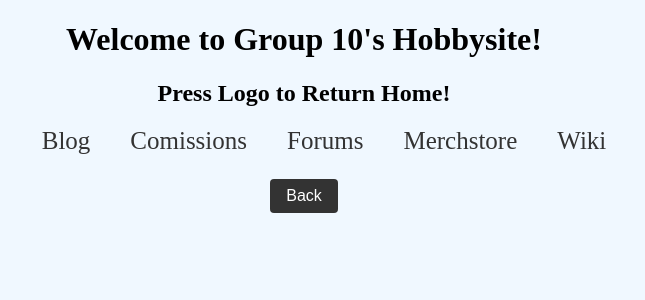
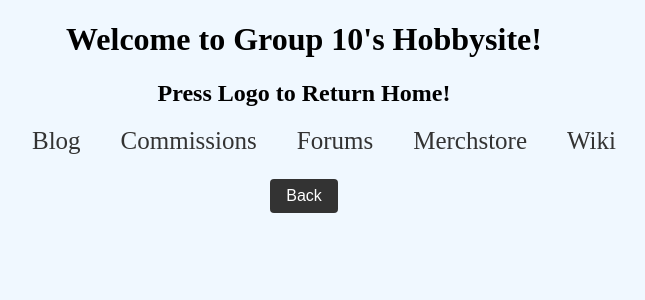
Before and after one commit to icepicklife/hobbysite-E-10, a Django app: page / in a window 1280 px wide. Shown: the part 146-446 px from the top of the page, without its empty margins (336-981 px from the left). Run offline with Django 5.2, Linux system fonts and the light colour scheme.

Commit message:
fix misspell on commissions in index.html

```diff
--- a/templates/index.html
+++ b/templates/index.html
@@ -12,7 +12,7 @@
 
 <ul class="nav-links">
     <li><a href="/blog/articles">Blog</a></li>
-    <li><a href="/commissions/list">Comissions</a></li>
+    <li><a href="/commissions/list">Commissions</a></li>
     <li><a href="/forum/threads">Forums</a></li>
     <li><a href="/merchstore/items">Merchstore</a></li>
     <li><a href="/wiki/articles">Wiki</a></li>
```
